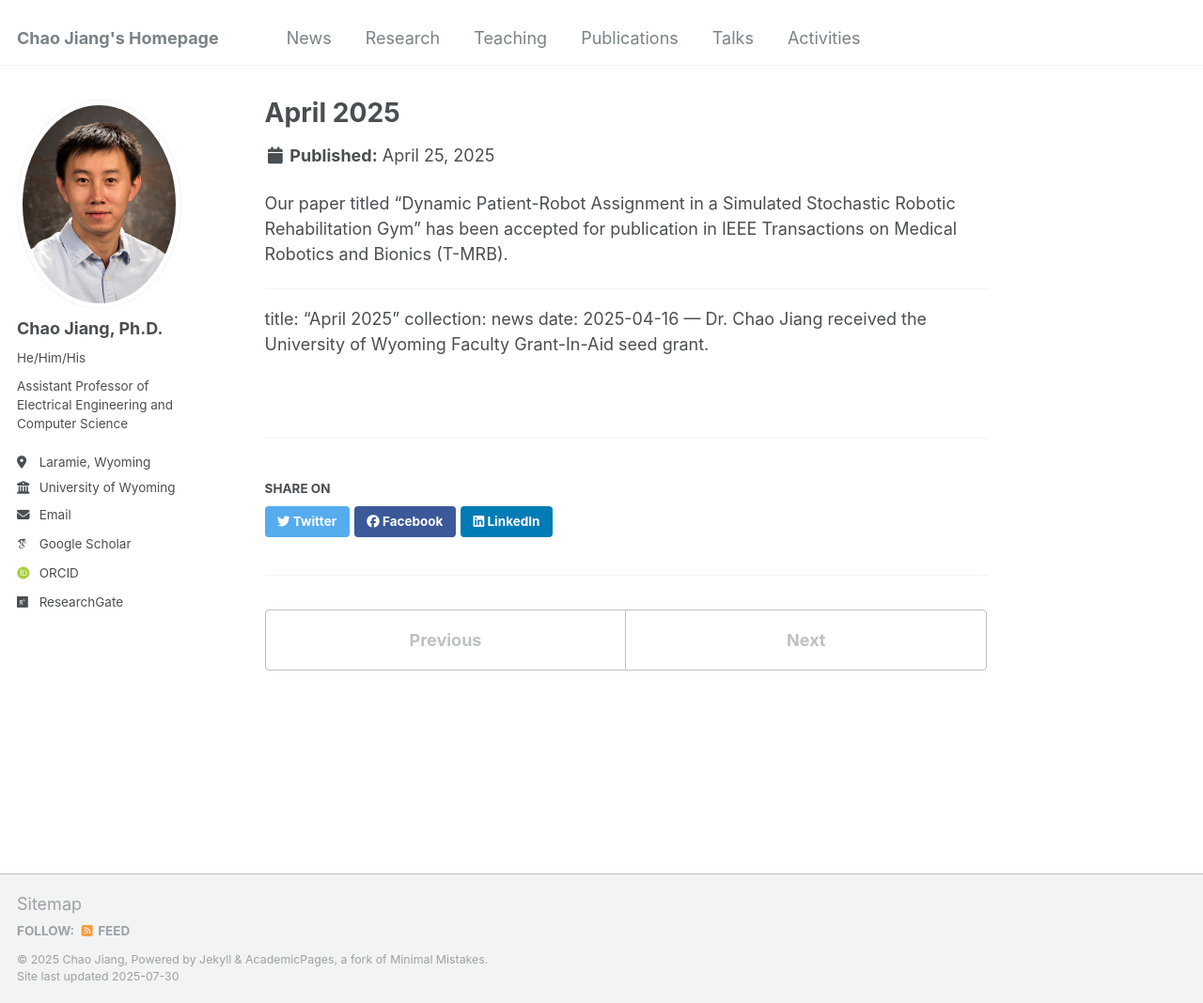
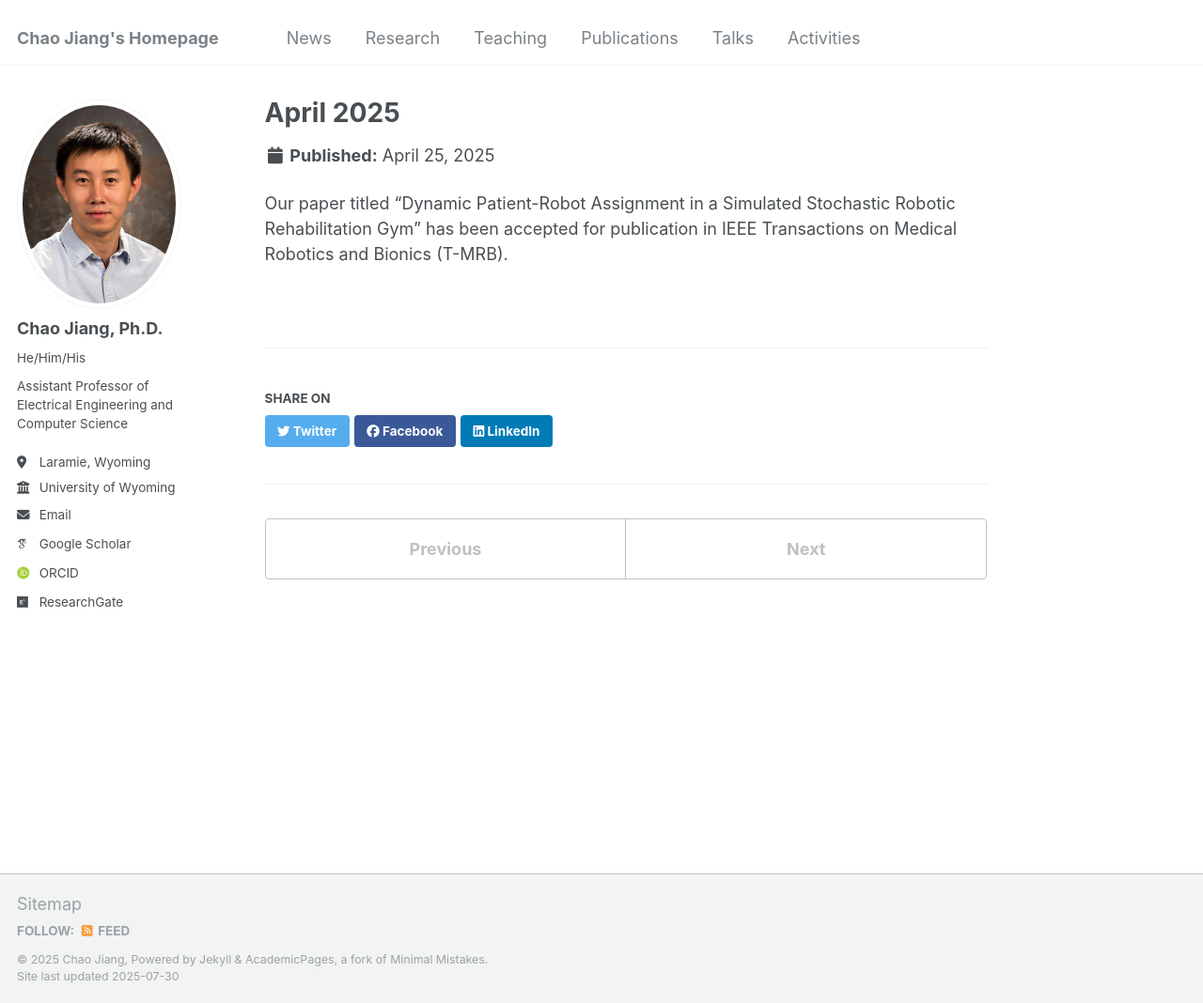
Before and after one commit to cjiang6/cjiang6.github.io, a Jekyll site: the page built from _news/2025-4.md, in a window 1280 px wide and 1068 px high. Shown: the whole window at 94% size. Built offline with Jekyll 4.4.1, drawn with Linux system fonts in a browser that asks for light colours; some web fonts are replaced.

Commit message:
Update 2025-4.md

```diff
--- a/_news/2025-4.md
+++ b/_news/2025-4.md
@@ -4,10 +4,3 @@ collection: news
 date: 2025-04-25
 ---
 Our paper titled "Dynamic Patient-Robot Assignment in a Simulated Stochastic Robotic Rehabilitation Gym" has been accepted for publication in IEEE Transactions on Medical Robotics and Bionics (T-MRB).
-
----
-title: "April 2025"
-collection: news
-date: 2025-04-16
----
-Dr. Chao Jiang received the University of Wyoming Faculty Grant-In-Aid seed grant.
```
